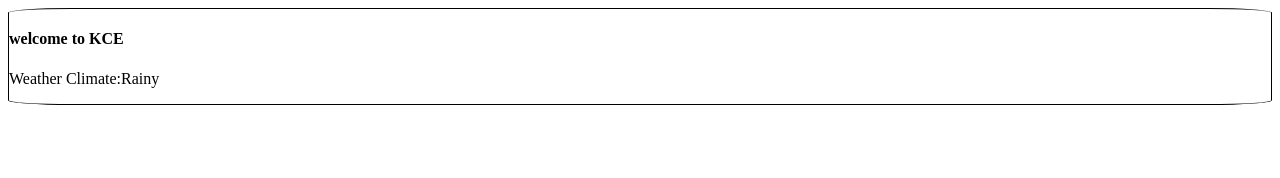
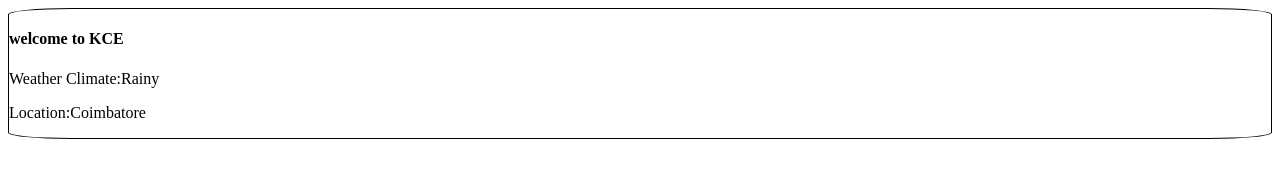
Before and after one commit to brinda-09/practice, a plain HTML site: page index.html in a window 1280 px wide. Drawn offline with Linux system fonts and the light colour scheme.

Commit message:
Committed

```diff
--- a/index.html
+++ b/index.html
@@ -10,6 +10,7 @@
     <div class="container">
         <h4>welcome to KCE</h4>
     <p>Weather Climate:Rainy</p>
+    <p>Location:Coimbatore</p>
     </div>
 
 </body>
```
